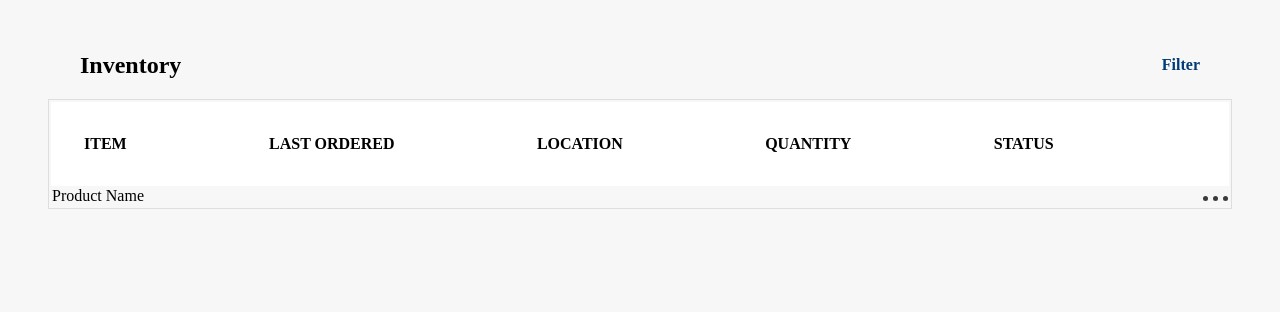
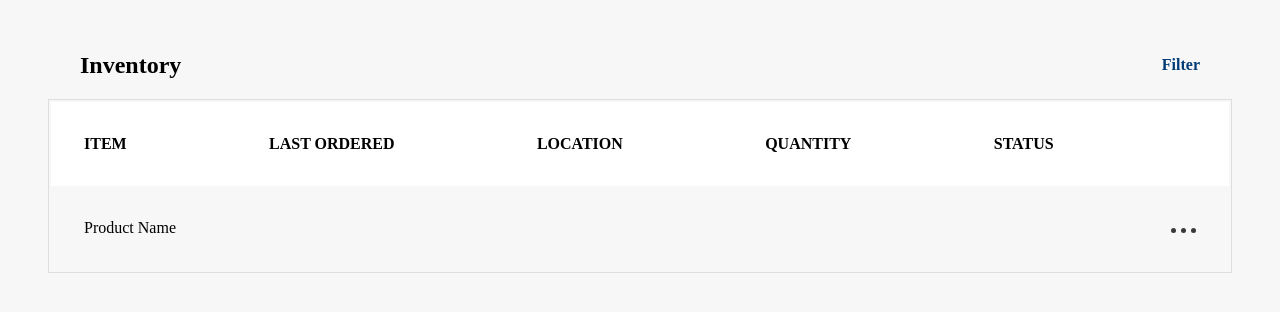
Before and after one commit to anigerla/inventoryGroupProject, a React (Create React App) app: page / in a window 1280 px wide. Shown: the top 312 px of the page. Built offline with nearby package versions, Linux system fonts and the light colour scheme; a web font is replaced by a local one.

Commit message:
MainComponent added and styling in InvList

```diff
--- a/src/App.js
+++ b/src/App.js
@@ -1,12 +1,12 @@
 import React, { Component } from 'react';
 import './styles/App.css';
-import InvList from './components/InvList';
+import MainComponent from './components/MainComponent';
 
 class App extends Component {
   render() {
     return (
       <div className="App">
-        <InvList />
+        <MainComponent />
       </div>
     );
   }
--- /dev/null
+++ b/src/components/MainComponent.js
@@ -0,0 +1,12 @@
+import React, { Component } from 'react'
+import InvList from './InvList';
+
+export default class MainComponent extends Component {
+  render() {
+    return (
+      <div>
+        <InvList />
+      </div>
+    )
+  }
+}
--- a/src/styles/index.css
+++ b/src/styles/index.css
@@ -46,7 +46,7 @@
   font-style: italic;
 }
 
-body {
+body, .App {
   margin: 0;
   padding: 0;
   font-family: 'Avenir Next';
@@ -76,6 +76,11 @@ body {
   font-weight: bold;
 }
 
+.InvListParent__title span:hover {
+  cursor: pointer;
+  color: #7C7C7C;
+}
+
 .InvListParent table {
   width: 100%;
   border: 1px solid #DEDEDE;
@@ -94,5 +99,6 @@ body {
   -webkit-box-pack: justify;
       -ms-flex-pack: justify;
           justify-content: space-between;
+  padding: 2rem;
 }
 /*# sourceMappingURL=index.css.map */
--- a/src/styles/index.scss
+++ b/src/styles/index.scss
@@ -149,6 +149,11 @@ body, .App {
       color: $navy;
       font-weight: bold;
     }
+
+    & span:hover {
+      cursor: pointer;
+      color: $grey1;
+    }
   }
 
   & table {
@@ -164,6 +169,7 @@ body, .App {
     & tr {
       display: flex;
       justify-content: space-between;
+      padding: 2rem;
     }
   }
 }
```
Also changed, not shown: 1 other file (tests, documents, lock files or other folders).
